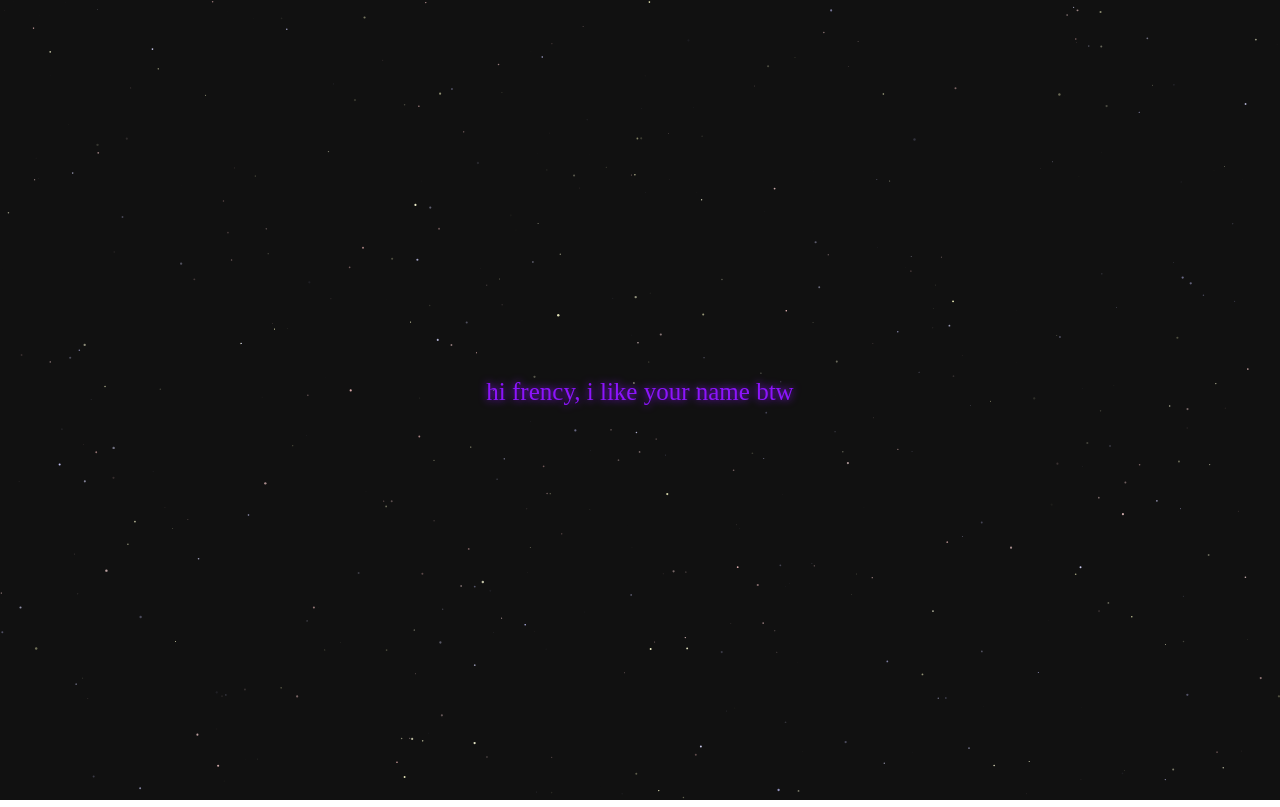
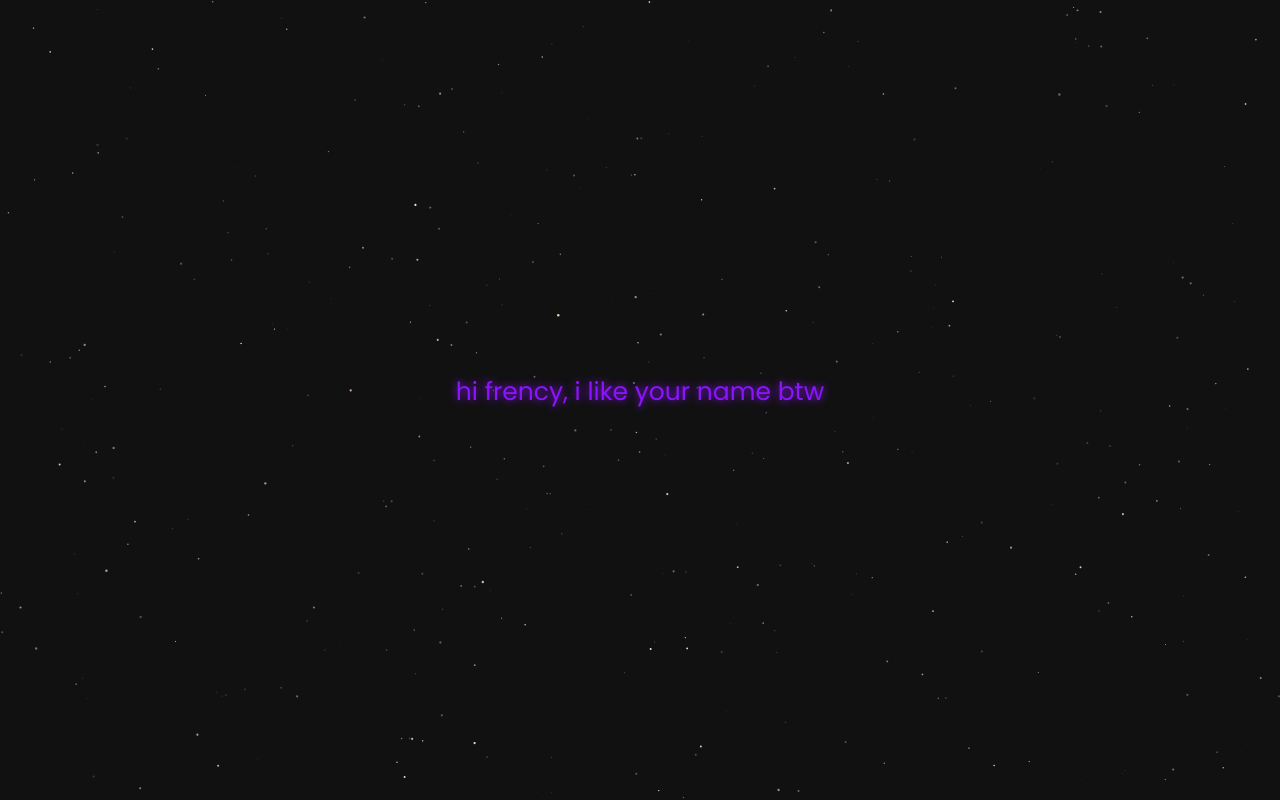
Before and after one commit to magbuhosjames/val-web, a plain HTML site: page index.html in a window 1280 px wide. Drawn offline with Linux system fonts and the light colour scheme.

Commit message:
Updated Fontstyle

```diff
--- a/public/style.css
+++ b/public/style.css
@@ -1,3 +1,8 @@
+@import url('https://fonts.googleapis.com/css2?family=Noto+Sans:wght@700&family=Poppins:wght@400;500;600&display=swap');
+*{
+  font-family: "Poppins", sans-serif;
+}
+
 html, body {
     margin: 0 !important;
     padding: 0 !important;
--- a/script.js
+++ b/script.js
@@ -52,7 +52,7 @@ const button = document.getElementById("valentinesButton");
 
 button.addEventListener("click", () => {
     // Direct to the specified URL
-    window.location.href = "http://www.frencyff.netlify.app";
+    window.location.href = "https://frencyff.netlify.app";
 });
 
 
@@ -66,7 +66,7 @@ function drawText() {
     var fontSize = Math.min(25, window.innerWidth / 24); // Adjust font size based on screen width
     var lineHeight = 8;
 
-    context.font = fontSize + "px Poppins";
+    context.font = fontSize + "px Poppins, sans-serif";
     context.textAlign = "center";
 
     // glow effect
```
